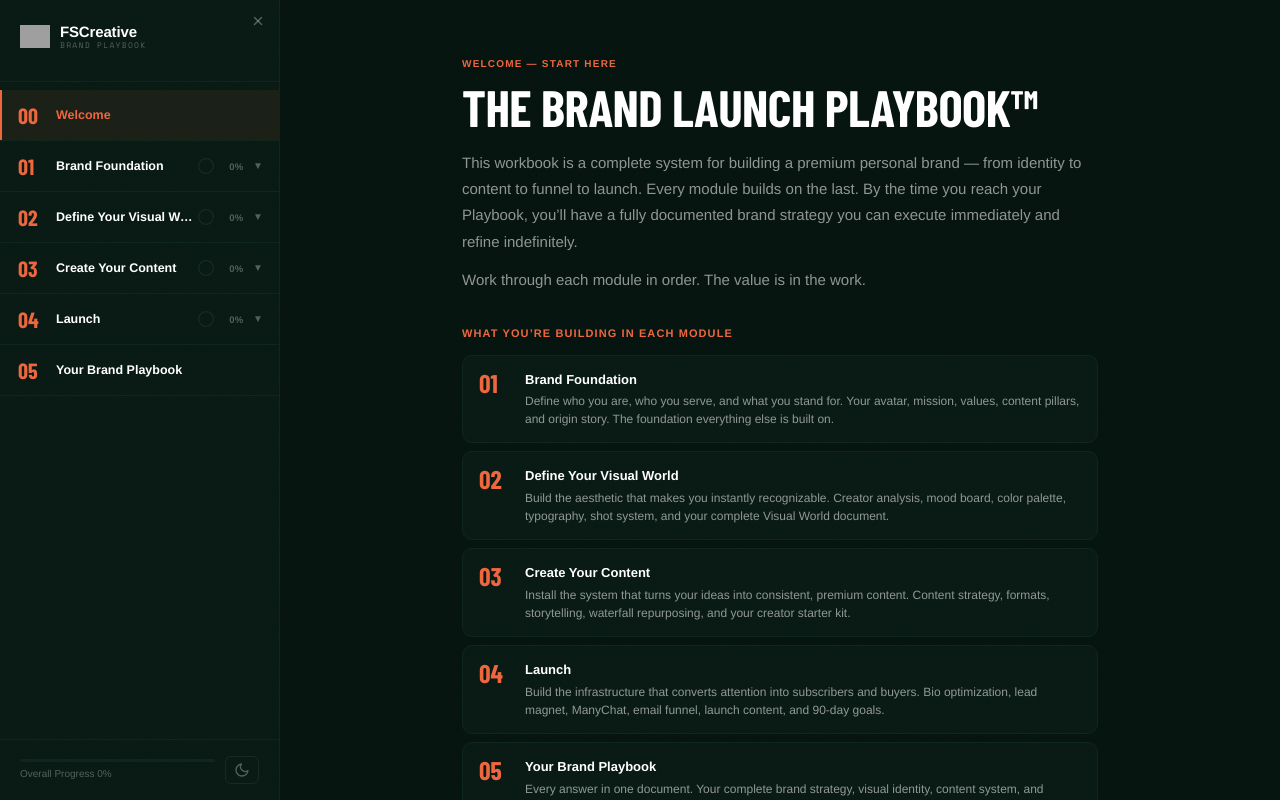
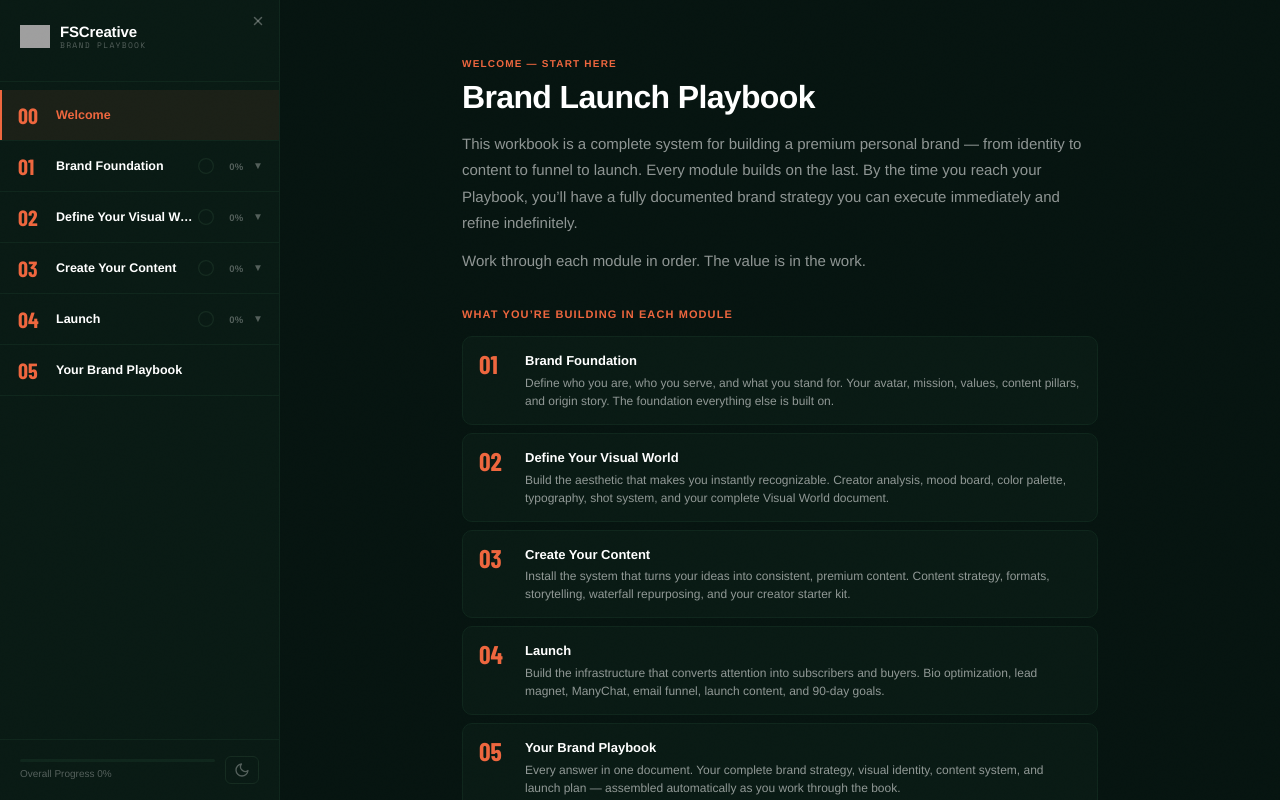
Before and after one commit to watchgabe/visual-world-workbook, a Next.js app: page /modules/welcome in a window 1280 px wide. Built offline with nearby package versions, Linux system fonts and the light colour scheme; no server answers; grey boxes are pictures that could not be loaded; a web font is replaced by a local one.

Commit message:
Kill giant welcome page h1 — match clean heading style

```diff
--- a/src/app/(app)/modules/welcome/page.tsx
+++ b/src/app/(app)/modules/welcome/page.tsx
@@ -18,16 +18,15 @@ export default function WelcomePage() {
       </div>
       <h1
         style={{
-          fontFamily: 'var(--font-num)',
-          fontSize: 'clamp(2.2rem, 5vw, 3.2rem)',
-          fontWeight: 900,
-          letterSpacing: '-.01em',
-          lineHeight: 1.05,
-          textTransform: 'uppercase',
+          fontFamily: 'Helvetica Neue, Helvetica, Arial, sans-serif',
+          fontSize: 'clamp(22px, 3vw, 32px)',
+          fontWeight: 700,
+          letterSpacing: '-0.02em',
+          lineHeight: 1.1,
           marginBottom: '1rem',
         }}
       >
-        The Brand Launch Playbook&#8482;
+        Brand Launch Playbook
       </h1>
       <p
         style={{
```
